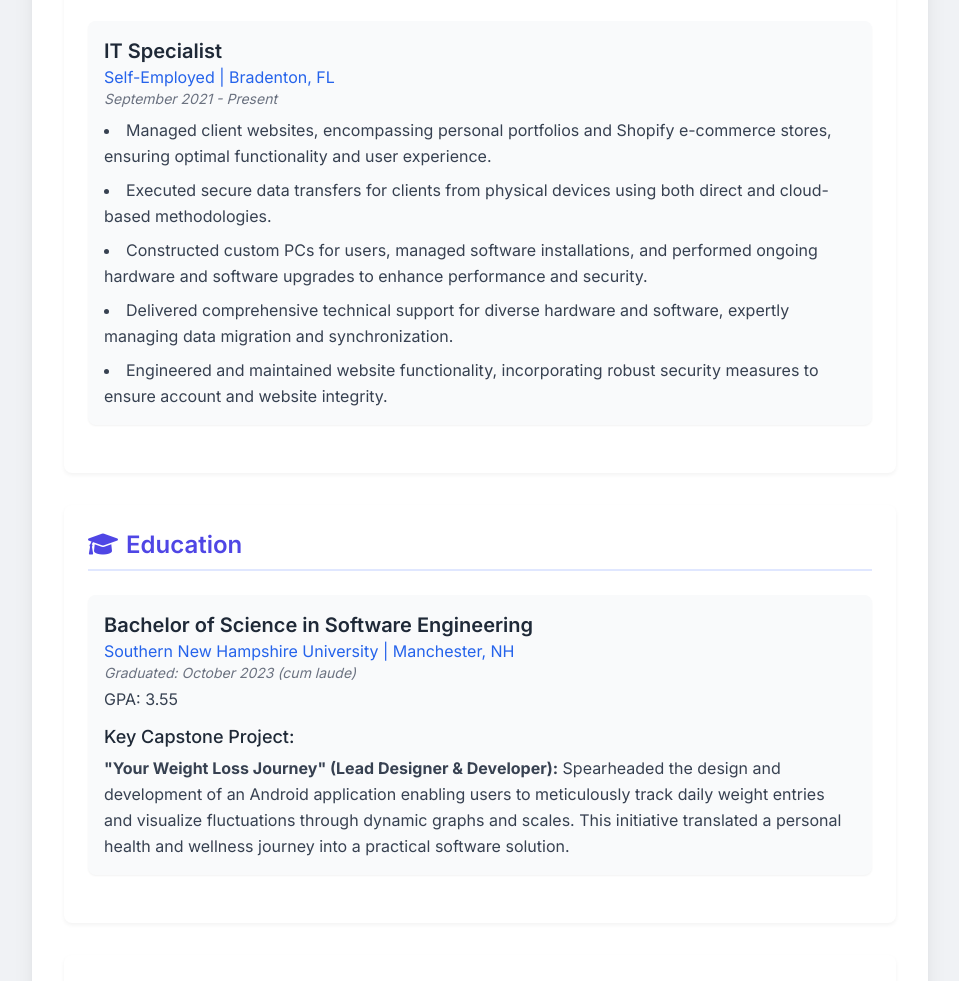
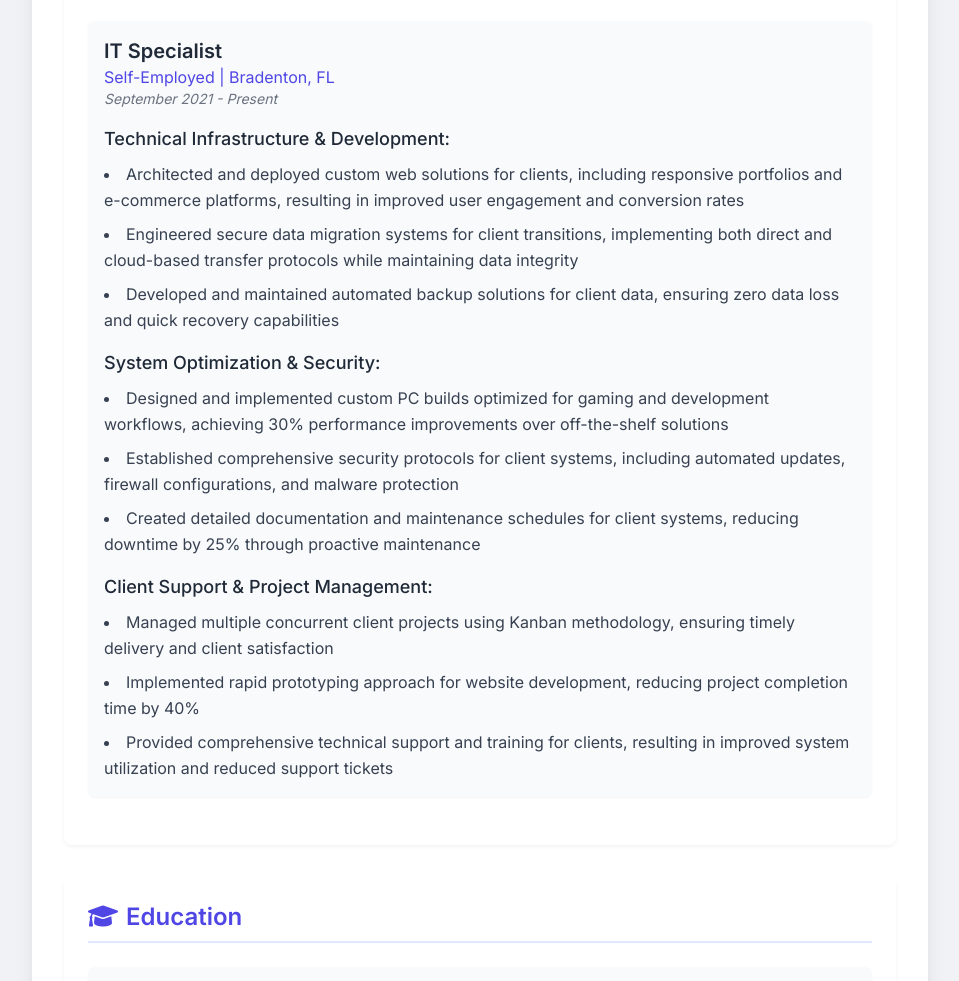
Before and after one commit to outlawstarz/Resume, a plain HTML site: page index.html in a window 1280 px wide. Shown: the part 674-1655 px from the top of the page, without its empty margins (160-1119 px from the left). Drawn offline with nearby package versions, Linux system fonts and the light colour scheme.

Commit message:
Update index.html

```diff
--- a/index.html
+++ b/index.html
@@ -106,15 +106,35 @@
                 </h2>
                 <div class="mb-6 p-4 bg-gray-50 rounded-lg shadow-sm hover:shadow-md transition-shadow duration-300">
                     <h3 class="text-xl font-semibold text-gray-800">IT Specialist</h3>
-                    <p class="text-md text-blue-600">Self-Employed | Bradenton, FL</p>
+                    <p class="text-md accent-text">Self-Employed | Bradenton, FL</p>
                     <p class="text-sm text-gray-500 italic">September 2021 - Present</p>
-                    <ul class="list-disc list-inside mt-2 text-gray-700 space-y-2 leading-relaxed">
-                        <li>Managed client websites, encompassing personal portfolios and Shopify e-commerce stores, ensuring optimal functionality and user experience.</li>
-                        <li>Executed secure data transfers for clients from physical devices using both direct and cloud-based methodologies.</li>
-                        <li>Constructed custom PCs for users, managed software installations, and performed ongoing hardware and software upgrades to enhance performance and security.</li>
-                        <li>Delivered comprehensive technical support for diverse hardware and software, expertly managing data migration and synchronization.</li>
-                        <li>Engineered and maintained website functionality, incorporating robust security measures to ensure account and website integrity.</li>
-                    </ul>
+
+                    <div class="mt-4">
+                        <h4 class="text-lg font-medium text-gray-800 mb-2">Technical Infrastructure & Development:</h4>
+                        <ul class="list-disc list-inside text-gray-700 space-y-2 leading-relaxed">
+                            <li>Architected and deployed custom web solutions for clients, including responsive portfolios and e-commerce platforms, resulting in improved user engagement and conversion rates</li>
+                            <li>Engineered secure data migration systems for client transitions, implementing both direct and cloud-based transfer protocols while maintaining data integrity</li>
+                            <li>Developed and maintained automated backup solutions for client data, ensuring zero data loss and quick recovery capabilities</li>
+                        </ul>
+                    </div>
+
+                    <div class="mt-4">
+                        <h4 class="text-lg font-medium text-gray-800 mb-2">System Optimization & Security:</h4>
+                        <ul class="list-disc list-inside text-gray-700 space-y-2 leading-relaxed">
+                            <li>Designed and implemented custom PC builds optimized for gaming and development workflows, achieving 30% performance improvements over off-the-shelf solutions</li>
+                            <li>Established comprehensive security protocols for client systems, including automated updates, firewall configurations, and malware protection</li>
+                            <li>Created detailed documentation and maintenance schedules for client systems, reducing downtime by 25% through proactive maintenance</li>
+                        </ul>
+                    </div>
+
+                    <div class="mt-4">
+                        <h4 class="text-lg font-medium text-gray-800 mb-2">Client Support & Project Management:</h4>
+                        <ul class="list-disc list-inside text-gray-700 space-y-2 leading-relaxed">
+                            <li>Managed multiple concurrent client projects using Kanban methodology, ensuring timely delivery and client satisfaction</li>
+                            <li>Implemented rapid prototyping approach for website development, reducing project completion time by 40%</li>
+                            <li>Provided comprehensive technical support and training for clients, resulting in improved system utilization and reduced support tickets</li>
+                        </ul>
+                    </div>
                 </div>
             </section>
 
```
